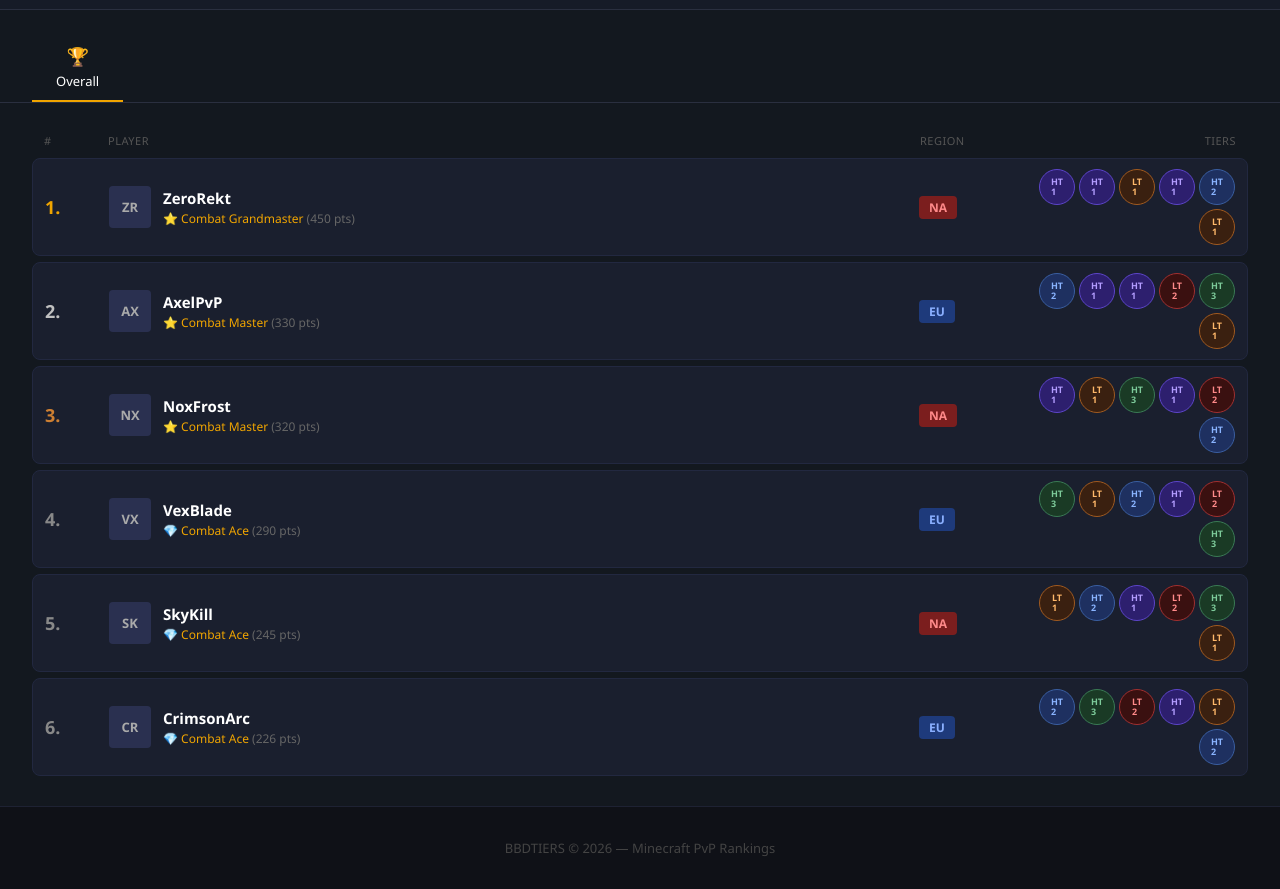
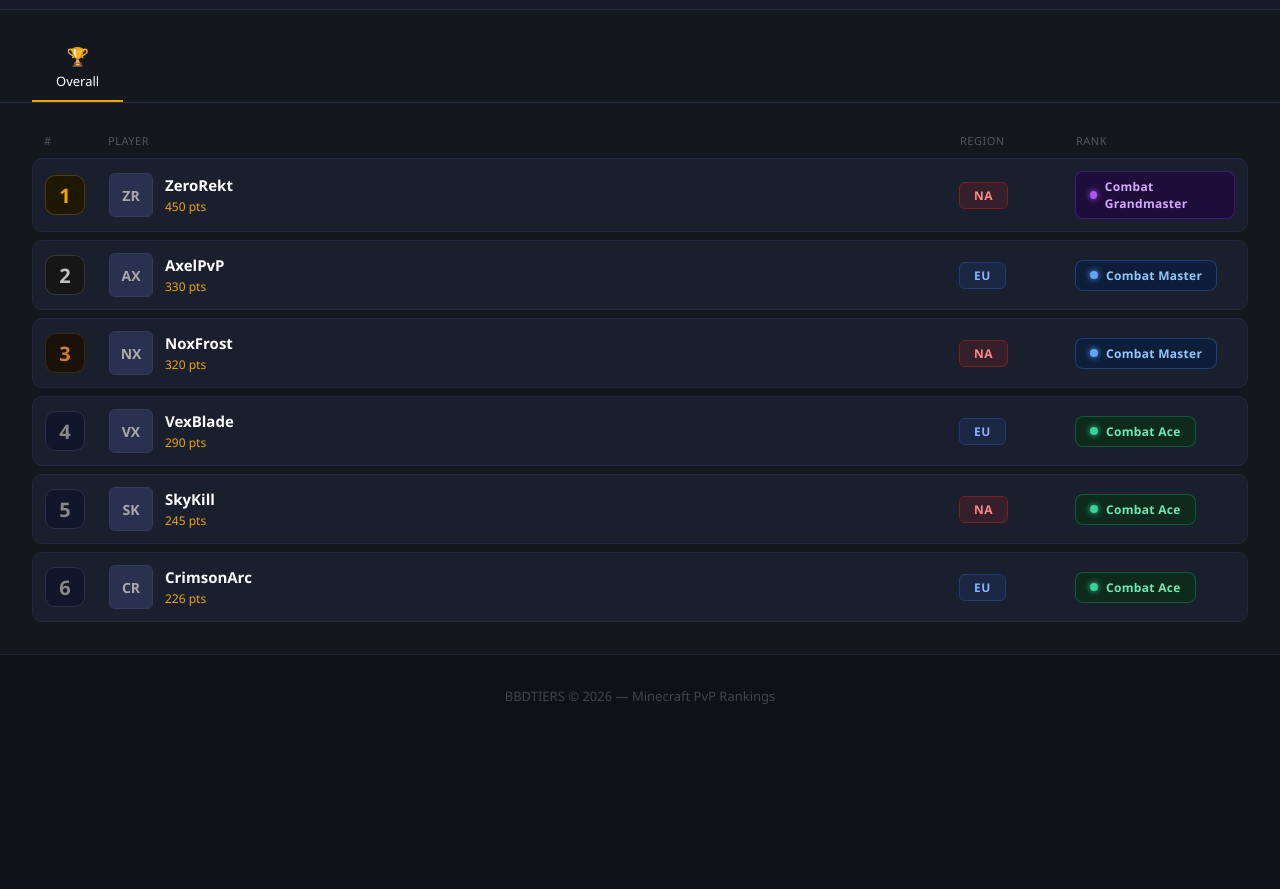
Before and after one commit to bbdtiers/bbdtiers.github.io, a plain HTML site: page index.html in a window 1280 px wide. Shown: the part 46-935 px from the top of the page. After the commit the page ends 800 px from the top, so only its background shows below. Drawn offline with Linux system fonts and the light colour scheme.

Commit message:
Update index.html

```diff
--- a/index.html
+++ b/index.html
@@ -14,19 +14,18 @@
       background: #161b27; border-bottom: 1px solid #2a2f3f;
     }
     .logo { font-size: 22px; font-weight: 700; color: #f0a500; letter-spacing: 1px; }
-    .nav-links { display: flex; gap: 1.5rem; font-size: 14px; color: #aaa; }
+    .nav-links { display: flex; gap: 1.5rem; font-size: 14px; }
     .nav-links a { color: #aaa; text-decoration: none; display: flex; align-items: center; gap: 6px; }
     .nav-links a:hover { color: #fff; }
 
     .tabs {
-      display: flex; gap: 0; padding: 1.5rem 2rem 0;
+      display: flex; padding: 1.5rem 2rem 0;
       border-bottom: 1px solid #2a2f3f; background: #13181f;
     }
     .tab {
       display: flex; flex-direction: column; align-items: center; gap: 4px;
       padding: 10px 24px; font-size: 13px; color: #888;
       cursor: pointer; border-bottom: 2px solid transparent;
-      transition: color 0.15s;
     }
     .tab.active { color: #fff; border-bottom: 2px solid #f0a500; }
     .tab-icon { font-size: 18px; }
@@ -35,59 +34,76 @@
 
     .header-row {
       display: grid;
-      grid-template-columns: 48px 1fr 80px 220px;
+      grid-template-columns: 48px 1fr 100px 160px;
       gap: 1rem; padding: 6px 12px;
       font-size: 11px; color: #555;
       letter-spacing: 0.5px; text-transform: uppercase; margin-bottom: 4px;
     }
-    .header-row .tiers-label { text-align: right; }
 
     .row {
       display: grid;
-      grid-template-columns: 48px 1fr 80px 220px;
+      grid-template-columns: 48px 1fr 100px 160px;
       align-items: center; gap: 1rem;
-      padding: 10px 12px; border-radius: 8px;
-      margin-bottom: 6px;
+      padding: 12px 12px; border-radius: 10px;
+      margin-bottom: 8px;
       background: #1a1f2e; border: 1px solid #222840;
       transition: background 0.15s;
     }
     .row:hover { background: #1f2540; }
 
-    .rank { font-size: 18px; font-weight: 700; color: #888; }
-    .rank.gold   { color: #f0a500; }
-    .rank.silver { color: #c0c0c0; }
-    .rank.bronze { color: #cd7f32; }
+    .rank-num {
+      font-size: 20px; font-weight: 800; color: #888;
+      width: 40px; height: 40px; border-radius: 10px;
+      display: flex; align-items: center; justify-content: center;
+      background: #12162a; border: 1px solid #2a2f4a;
+    }
+    .rank-num.gold   { color: #f0a500; border-color: #f0a50040; background: #1e1800; }
+    .rank-num.silver { color: #c0c0c0; border-color: #c0c0c030; background: #161616; }
+    .rank-num.bronze { color: #cd7f32; border-color: #cd7f3230; background: #1a1208; }
 
     .player-info { display: flex; align-items: center; gap: 12px; }
     .avatar {
-      width: 42px; height: 42px; border-radius: 4px;
+      width: 44px; height: 44px; border-radius: 6px;
       background: #2a3050; display: flex; align-items: center;
-      justify-content: center; font-size: 13px; font-weight: 600; color: #aaa;
-      flex-shrink: 0;
+      justify-content: center; font-size: 14px; font-weight: 700; color: #aaa;
+      flex-shrink: 0; border: 1px solid #333a5a;
     }
     .player-name { font-size: 15px; font-weight: 600; color: #fff; }
-    .player-title { font-size: 12px; color: #f0a500; margin-top: 2px; }
-    .player-title span { color: #666; }
+    .player-title { font-size: 12px; color: #f0a500; margin-top: 3px; }
+    .player-title span { color: #555; }
 
     .region {
-      display: inline-block; padding: 3px 10px;
-      border-radius: 4px; font-size: 12px; font-weight: 700;
+      display: inline-flex; align-items: center; justify-content: center;
+      padding: 4px 14px; border-radius: 6px;
+      font-size: 12px; font-weight: 700; letter-spacing: 0.5px;
     }
-    .na { background: #7b1e1e; color: #ff8a8a; }
-    .eu { background: #1e3a7b; color: #8aafff; }
+    .na { background: #7b1e1e44; color: #ff8a8a; border: 1px solid #7b1e1e; }
+    .eu { background: #1e3a7b44; color: #8aafff; border: 1px solid #1e3a7b; }
 
-    .tiers { display: flex; gap: 4px; flex-wrap: wrap; justify-content: flex-end; }
-    .tier-badge {
-      width: 36px; height: 36px; border-radius: 50%;
-      display: flex; align-items: center; justify-content: center;
-      font-size: 9px; font-weight: 700; flex-direction: column; line-height: 1.1;
-      flex-shrink: 0;
+    .rank-badge {
+      display: inline-flex; align-items: center; gap: 8px;
+      padding: 6px 14px; border-radius: 8px;
+      font-size: 12px; font-weight: 700; letter-spacing: 0.3px;
+      border: 1px solid;
     }
-    .ht1 { background: #2d1f6e; color: #b39dff; border: 1px solid #5c45c8; }
-    .ht2 { background: #1e3060; color: #8ab4ff; border: 1px solid #3a5ea0; }
-    .ht3 { background: #1a3a25; color: #7dca9a; border: 1px solid #3a7a55; }
-    .lt1 { background: #3a2010; color: #ffb86a; border: 1px solid #a05a20; }
-    .lt2 { background: #3a1010; color: #ff8a8a; border: 1px solid #a03030; }
+    .rank-badge .dot {
+      width: 8px; height: 8px; border-radius: 50%;
+    }
+    .badge-grandmaster {
+      background: #1e0d3a; color: #d4a8ff;
+      border-color: #7c3aed55;
+    }
+    .badge-grandmaster .dot { background: #a855f7; box-shadow: 0 0 6px #a855f7; }
+    .badge-master {
+      background: #0d1e3a; color: #93c5fd;
+      border-color: #3b82f655;
+    }
+    .badge-master .dot { background: #60a5fa; box-shadow: 0 0 6px #60a5fa; }
+    .badge-ace {
+      background: #0d2a1a; color: #6ee7b7;
+      border-color: #10b98155;
+    }
+    .badge-ace .dot { background: #34d399; box-shadow: 0 0 6px #34d399; }
 
     .footer {
       text-align: center; padding: 2rem;
@@ -96,10 +112,8 @@
     }
 
     @media (max-width: 600px) {
-      .header-row, .row { grid-template-columns: 36px 1fr 50px; }
-      .tiers, .header-row .tiers-label { display: none; }
-      .tabs { overflow-x: auto; }
-      .tab { padding: 10px 14px; }
+      .header-row, .row { grid-template-columns: 40px 1fr 60px; }
+      .rank-badge { display: none; }
     }
   </style>
 </head>
@@ -123,127 +137,85 @@
     <div>#</div>
     <div>Player</div>
     <div>Region</div>
-    <div class="tiers-label">Tiers</div>
+    <div>Rank</div>
   </div>
 
   <div class="row">
-    <div class="rank gold">1.</div>
+    <div class="rank-num gold">1</div>
     <div class="player-info">
       <div class="avatar">ZR</div>
       <div>
         <div class="player-name">ZeroRekt</div>
-        <div class="player-title">⭐ Combat Grandmaster <span>(450 pts)</span></div>
+        <div class="player-title">450 pts</div>
       </div>
     </div>
     <div><span class="region na">NA</span></div>
-    <div class="tiers">
-      <div class="tier-badge ht1">HT<br>1</div>
-      <div class="tier-badge ht1">HT<br>1</div>
-      <div class="tier-badge lt1">LT<br>1</div>
-      <div class="tier-badge ht1">HT<br>1</div>
-      <div class="tier-badge ht2">HT<br>2</div>
-      <div class="tier-badge lt1">LT<br>1</div>
-    </div>
+    <div><span class="rank-badge badge-grandmaster"><span class="dot"></span>Combat Grandmaster</span></div>
   </div>
 
   <div class="row">
-    <div class="rank silver">2.</div>
+    <div class="rank-num silver">2</div>
     <div class="player-info">
       <div class="avatar">AX</div>
       <div>
         <div class="player-name">AxelPvP</div>
-        <div class="player-title">⭐ Combat Master <span>(330 pts)</span></div>
+        <div class="player-title">330 pts</div>
       </div>
     </div>
     <div><span class="region eu">EU</span></div>
-    <div class="tiers">
-      <div class="tier-badge ht2">HT<br>2</div>
-      <div class="tier-badge ht1">HT<br>1</div>
-      <div class="tier-badge ht1">HT<br>1</div>
-      <div class="tier-badge lt2">LT<br>2</div>
-      <div class="tier-badge ht3">HT<br>3</div>
-      <div class="tier-badge lt1">LT<br>1</div>
-    </div>
+    <div><span class="rank-badge badge-master"><span class="dot"></span>Combat Master</span></div>
   </div>
 
   <div class="row">
-    <div class="rank bronze">3.</div>
+    <div class="rank-num bronze">3</div>
     <div class="player-info">
       <div class="avatar">NX</div>
       <div>
         <div class="player-name">NoxFrost</div>
-        <div class="player-title">⭐ Combat Master <span>(320 pts)</span></div>
+        <div class="player-title">320 pts</div>
       </div>
     </div>
     <div><span class="region na">NA</span></div>
-    <div class="tiers">
-      <div class="tier-badge ht1">HT<br>1</div>
-      <div class="tier-badge lt1">LT<br>1</div>
-      <div class="tier-badge ht3">HT<br>3</div>
-      <div class="tier-badge ht1">HT<br>1</div>
-      <div class="tier-badge lt2">LT<br>2</div>
-      <div class="tier-badge ht2">HT<br>2</div>
-    </div>
+    <div><span class="rank-badge badge-master"><span class="dot"></span>Combat Master</span></div>
   </div>
 
   <div class="row">
-    <div class="rank">4.</div>
+    <div class="rank-num">4</div>
     <div class="player-info">
       <div class="avatar">VX</div>
       <div>
         <div class="player-name">VexBlade</div>
-        <div class="player-title">💎 Combat Ace <span>(290 pts)</span></div>
+        <div class="player-title">290 pts</div>
       </div>
     </div>
     <div><span class="region eu">EU</span></div>
-    <div class="tiers">
-      <div class="tier-badge ht3">HT<br>3</div>
-      <div class="tier-badge lt1">LT<br>1</div>
-      <div class="tier-badge ht2">HT<br>2</div>
-      <div class="tier-badge ht1">HT<br>1</div>
-      <div class="tier-badge lt2">LT<br>2</div>
-      <div class="tier-badge ht3">HT<br>3</div>
-    </div>
+    <div><span class="rank-badge badge-ace"><span class="dot"></span>Combat Ace</span></div>
   </div>
 
   <div class="row">
-    <div class="rank">5.</div>
+    <div class="rank-num">5</div>
     <div class="player-info">
       <div class="avatar">SK</div>
       <div>
         <div class="player-name">SkyKill</div>
-        <div class="player-title">💎 Combat Ace <span>(245 pts)</span></div>
+        <div class="player-title">245 pts</div>
       </div>
     </div>
     <div><span class="region na">NA</span></div>
-    <div class="tiers">
-      <div class="tier-badge lt1">LT<br>1</div>
-      <div class="tier-badge ht2">HT<br>2</div>
-      <div class="tier-badge ht1">HT<br>1</div>
-      <div class="tier-badge lt2">LT<br>2</div>
-      <div class="tier-badge ht3">HT<br>3</div>
-      <div class="tier-badge lt1">LT<br>1</div>
-    </div>
+    <div><span class="rank-badge badge-ace"><span class="dot"></span>Combat Ace</span></div>
   </div>
 
   <div class="row">
-    <div class="rank">6.</div>
+    <div class="rank-num">6</div>
     <div class="player-info">
       <div class="avatar">CR</div>
       <div>
         <div class="player-name">CrimsonArc</div>
-        <div class="player-title">💎 Combat Ace <span>(226 pts)</span></div>
+        <div class="player-title">226 pts</div>
       </div>
     </div>
     <div><span class="region eu">EU</span></div>
-    <div class="tiers">
-      <div class="tier-badge ht2">HT<br>2</div>
-      <div class="tier-badge ht3">HT<br>3</div>
-      <div class="tier-badge lt2">LT<br>2</div>
-      <div class="tier-badge ht1">HT<br>1</div>
-      <div class="tier-badge lt1">LT<br>1</div>
-      <div class="tier-badge ht2">HT<br>2</div>
-    </div>
+    <div><span class="rank-badge badge-ace"><span class="dot"></span>Combat Ace</span></div>
   </div>
 
 </div>
```
